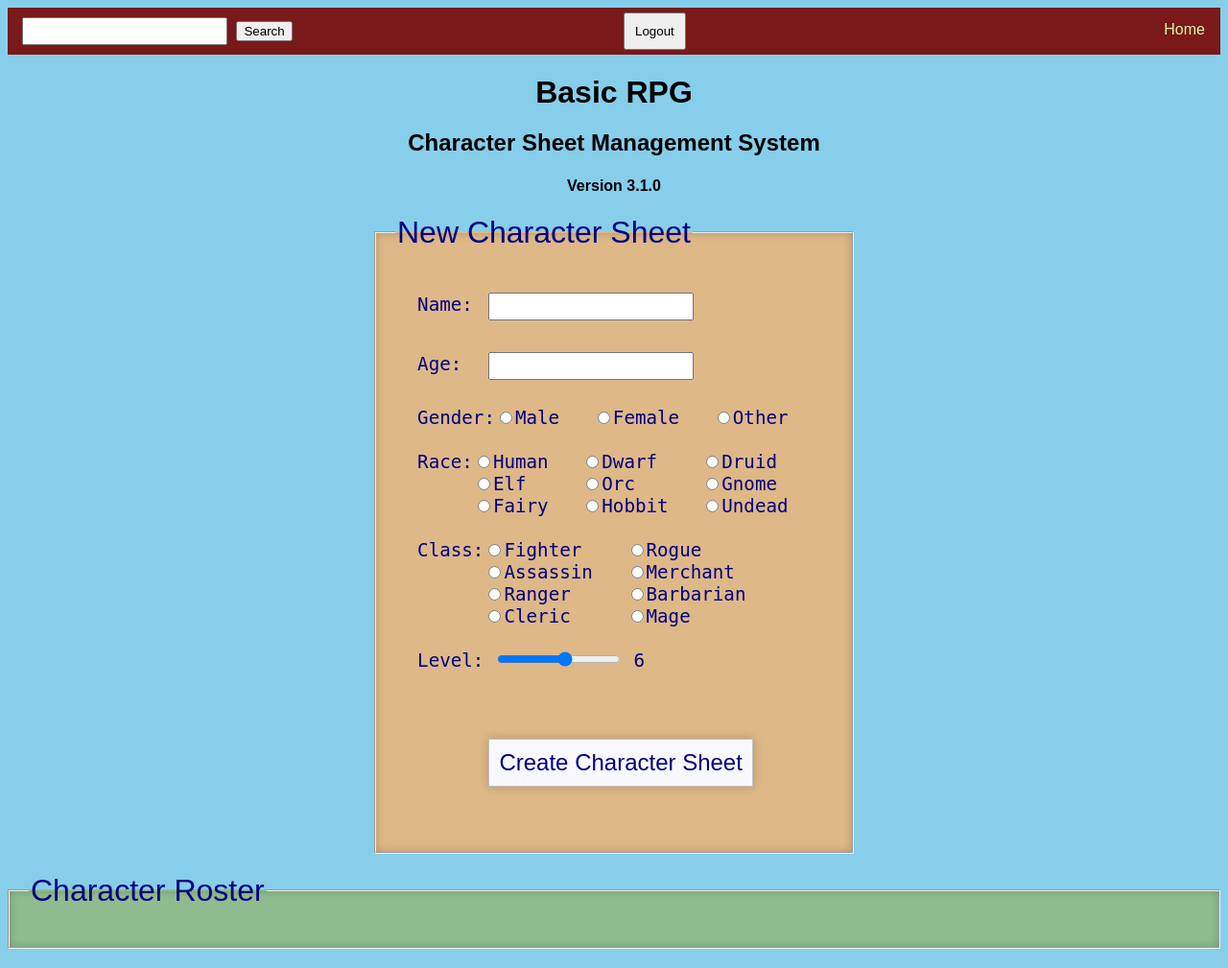
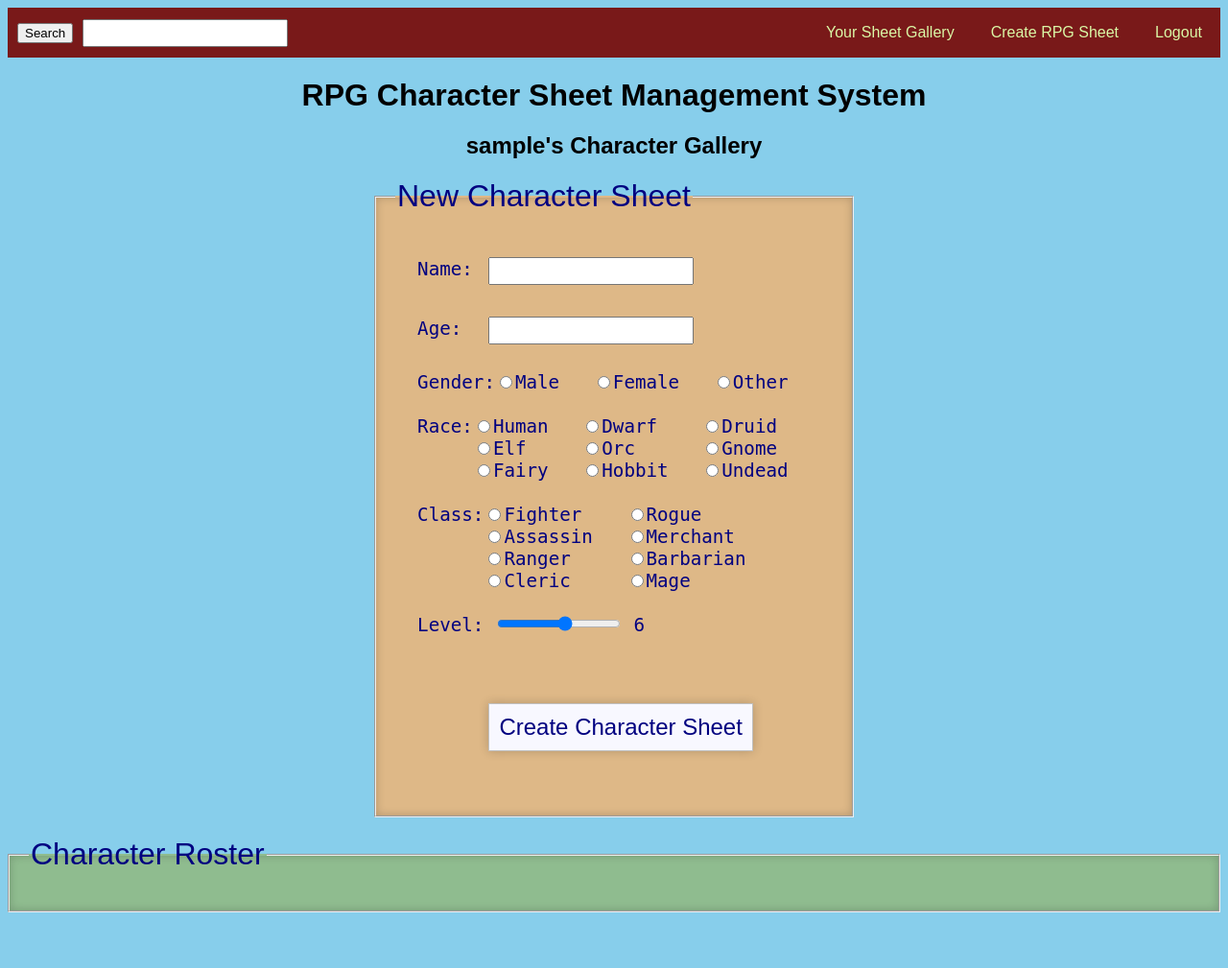
Before and after one commit to SmoCloud/RPG-Character-Sheets-Webapp, a PHP site: page / in a window 1280 px wide. Shown: the whole page at 96% size. After the commit the page ends 951 px from the top, so only its background shows below. Run offline with PHP 8.4, Linux system fonts and the light colour scheme; the visitor is signed in with stand-in values (Sample User, id 1); data that the repository does not hold is empty.

Commit message:
WIP - Creating separation between views (character sheet creation view, full character sheet gallery view, search results view).

```diff
--- a/index.php
+++ b/index.php
@@ -9,6 +9,8 @@
   }
   if(isset($_POST['logout']) && $_POST['logout']) {
     logout_user();
+    header('Location: login.php');
+    exit;
   }
   # Testing lab computer can change repo
   function editCharacter($id, $nm, $a, $g, $rc, $cl, $lvl) {
@@ -196,7 +198,7 @@
 <!DOCTYPE html>
 <html lang='en'>
 <head>
-  <title>Basic RPG - Character Sheet Management</title>
+  <title>Basic RPG - Character Sheet Management - Version 3.2.2</title>
   <meta charset="utf-8">
   <meta name="viewport" content="width=device-width, initial-scale=1.0">
   <link rel="stylesheet" href="styles.css" type="text/css">
@@ -205,21 +207,21 @@
   <section class="border">
     <div class="searchbar">
       <form action="index.php" method="POST" class="search-form">
+        <input type="submit" value="Search">
         <input type="text" id="search" name="search" required>
-        <input type="submit" value="Search">
       </form>
     </div>
     <div class="navbar">
-      <form action="index.php" method="post"></form>
+      <form action="index.php" method="post">
         <button type="submit" name="logout" value="true">Logout</button>
+        <button type="submit" name="create-sheet" value="true">Create RPG Sheet</button>
+        <button type="submit" name="gallery" value="true">Your Sheet Gallery</button>
       </form>
-      <a href="index.php">Home</a>
     </div>
   </section>
   <div class="hero-section">
-    <h1 class="hero-title" style="text-align: center;">Basic RPG</h1>
-    <h2 class="hero-subtitle" style="text-align: center;">Character Sheet Management System</h2>
-    <h4 style="text-align: center;">Version 3.1.0</h4>
+    <h1 class="hero-title" style="text-align: center;">RPG Character Sheet Management System</h1>
+    <h2 class="hero-subtitle" style="text-align: center;"><?php echo $_SESSION['username']."'s Character Gallery" ?></h2>
   </div>
   <div class="container">
     <form action="index.php" method="post" autocomplete="off">
--- a/styles.css
+++ b/styles.css
@@ -11,10 +11,6 @@ th, td {
     padding: 8px;
     text-align: left;
     border-bottom: 1px solid #ddd;
-}
-form {
-    width: 100%;
-    max-width: 500px;
 }
 fieldset {
     margin: 20px 0;
@@ -65,31 +61,31 @@ h1, h2 {
 .border {
     display: inline-flex;
     width: 100%;
-    justify-content: space-evenly;
+    justify-content: end;
     align-items: center;
     background-color: #791919;
 }
 
   /* Navbar container */
 .navbar {
+    display: block;
     width: inherit;
     overflow: hidden;
     font-family: Arial;
     justify-content: end;
 }
-
-/* Navbar links */
-.navbar a {
+.navbar button {
     float: right;
     font-size: 16px;
     color: rgb(218, 247, 166);
     text-align: center;
-    padding: 14px 16px;
+    padding: 12px 14px;
     text-decoration: none;
+    background-color: #791919;
+    border: 0;
 }
-
-/* Change background color of navbar links on mouse hover */
-.navbar a:hover {
+.navbar button:hover {
+    box-shadow: inset 0 0 10px rgba(0, 0, 0, 0.2);
     background-color: red;
 }
 .container {
```
